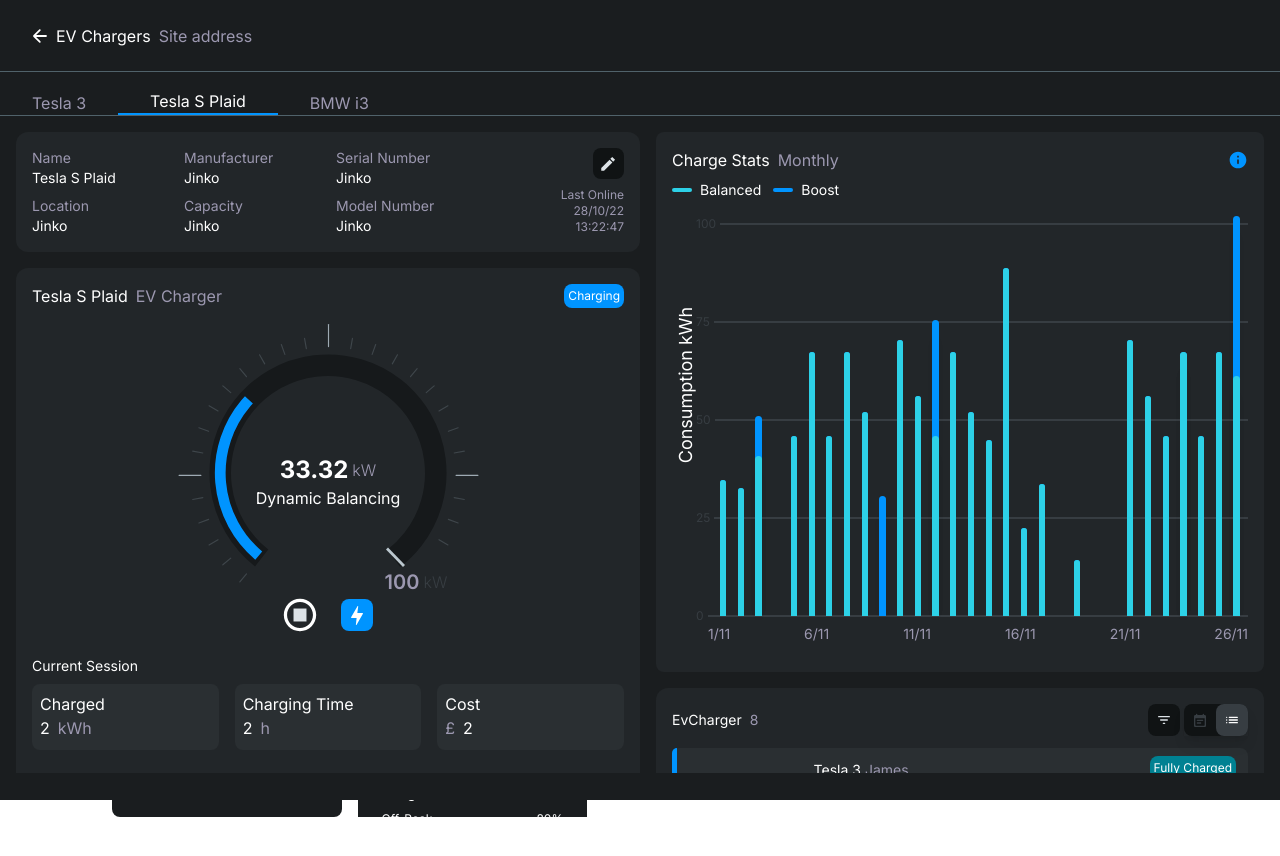
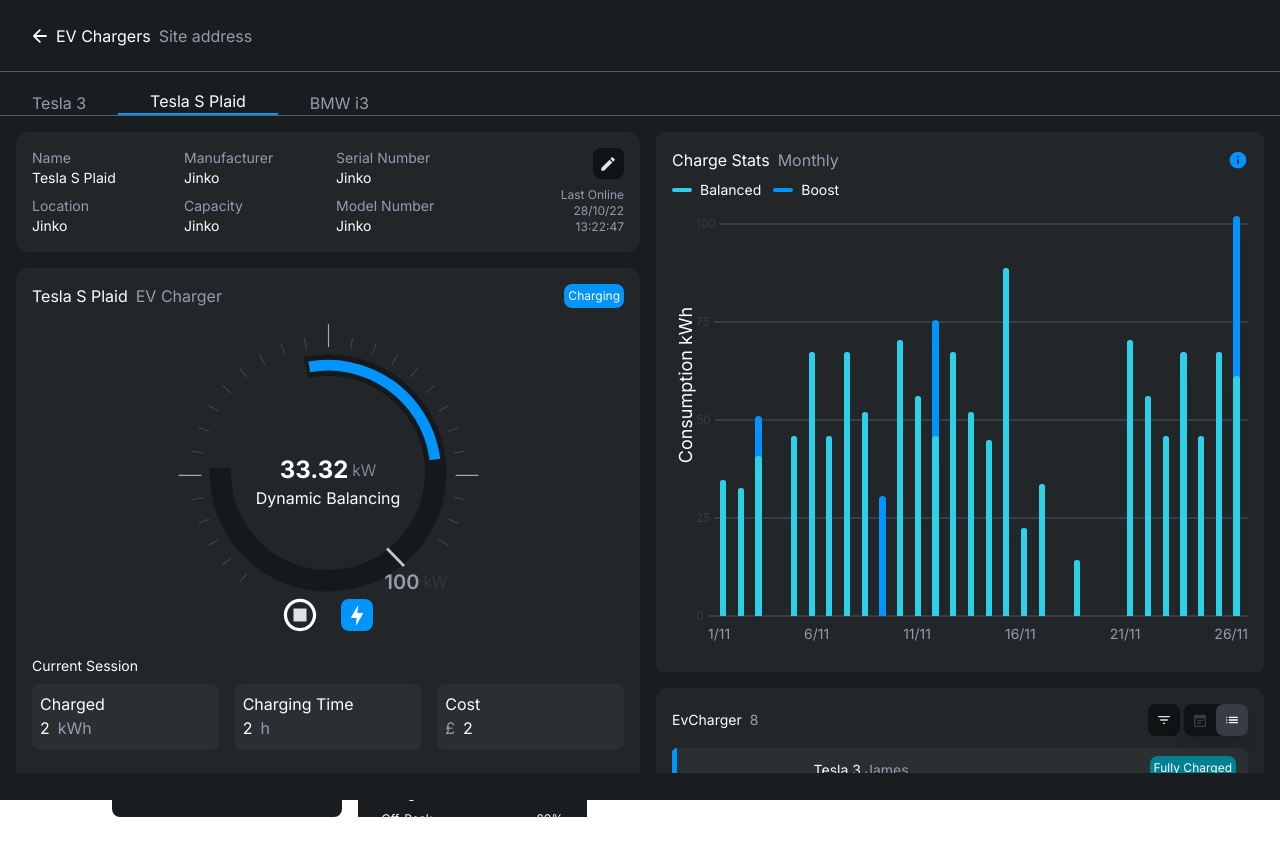
Before and after one commit to pountzas/smart-home-v2, a Next.js app: page / in a window 1280 px wide. Both pictures are taken after a click on the button 545 px from the left and 294 px from the top of the page. Shown: the top 856 px of the page. Built offline with nearby package versions, Linux system fonts and the light colour scheme; what tailwindcss-border-gradients would draw is missing.

Commit message:
add animation on progress Circle

```diff
--- a/public/icons/ProgressCircle.tsx
+++ b/public/icons/ProgressCircle.tsx
@@ -1,9 +1,9 @@
-// Base imports
+import { motion } from "framer-motion";
 
 type ProgressCircleProps = {
   percent: number;
   progressRemainingColor: string;
-  progressColor: string;
+  progressColor?: string;
 };
 const ProgressCircle = ({
   progressRemainingColor = "rgb(255, 255, 255, 0.1)",
@@ -23,6 +23,7 @@ const ProgressCircle = ({
 
   return (
     <svg
+      className="rotate-[130deg]"
       height="250px"
       width="250px"
       viewBox="0 0 58 58"
@@ -47,14 +48,16 @@ const ProgressCircle = ({
         strokeDasharray={hideLowPortion()}
       />
 
-      <circle
+      <motion.circle
+        // initial={{ rotate: 230 }}
+        animate={{ strokeDasharray: setStrokeDasharray().toString() }}
+        transition={{ duration: 0.5 }}
         strokeWidth={"2.5px"}
         stroke={progressColor}
         fill="transparent"
         cx="29"
         cy="29"
         r={25}
-        strokeDasharray={setStrokeDasharray().join(" ")}
       />
     </svg>
   );
```
